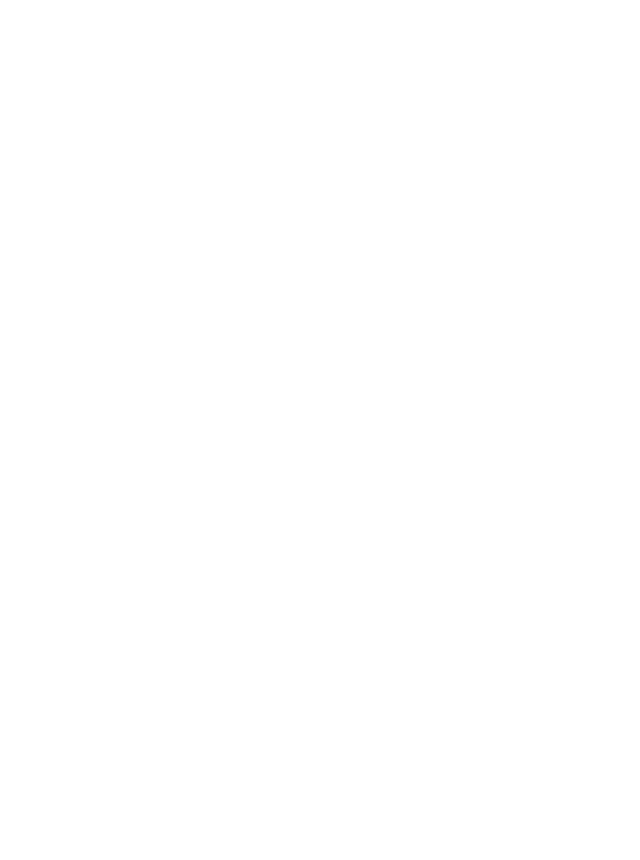
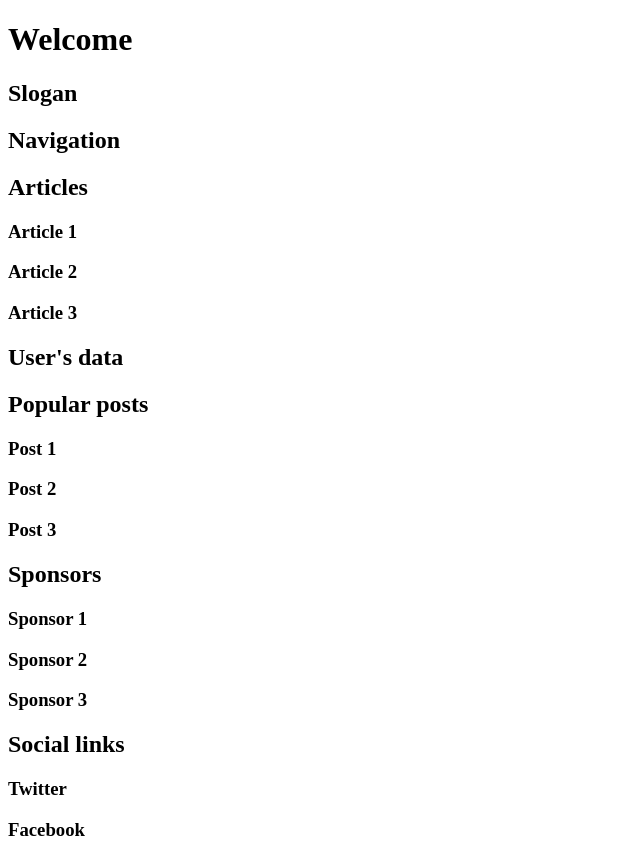
Before and after one commit to hryhorii-isaiew/home_02, a plain HTML site: page index.html in a window 1280 px wide. Shown: the whole page, without its empty margins (0-640 px from the left). Before the commit the page ends 800 px from the top, so only its background shows below. Drawn offline with Linux system fonts and the light colour scheme.

Commit message:
add tags to index.html

```diff
--- a/index.html
+++ b/index.html
@@ -6,5 +6,44 @@
     <meta name="viewport" content="width=device-width, initial-scale=1.0" />
     <title>Document</title>
   </head>
-  <body></body>
+  <body>
+    <header>
+      <h1>Welcome</h1>
+      <h2>Slogan</h2>
+      <nav>
+        <h2>Navigation</h2>
+      </nav>
+    </header>
+
+    <section>
+      <h2>Articles</h2>
+      <h3>Article 1</h3>
+      <h3>Article 2</h3>
+      <h3>Article 3</h3>
+    </section>
+
+    <aside>
+      <h2>User's data</h2>
+    </aside>
+
+    <section>
+      <h2>Popular posts</h2>
+      <h3>Post 1</h3>
+      <h3>Post 2</h3>
+      <h3>Post 3</h3>
+    </section>
+
+    <aside>
+      <h2>Sponsors</h2>
+      <article><h3>Sponsor 1</h3></article>
+      <article><h3>Sponsor 2</h3></article>
+      <article><h3>Sponsor 3</h3></article>
+    </aside>
+
+    <footer>
+      <h2>Social links</h2>
+      <h3>Twitter</h3>
+      <h3>Facebook</h3>
+    </footer>
+  </body>
 </html>
```
